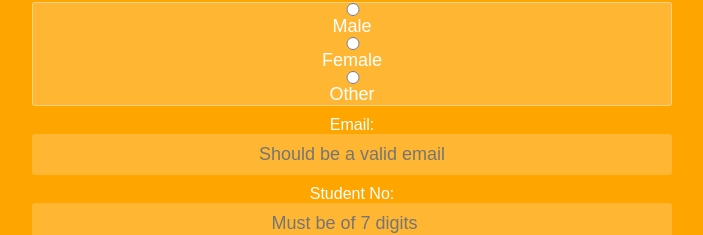
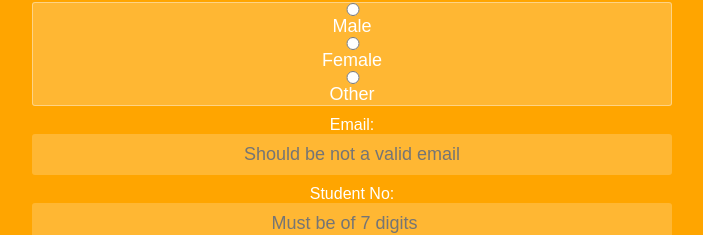
Before and after one commit to abhinandnn/form-reactjs, a React (Create React App) app: page / in a window 1280 px wide. Shown: the part 291-526 px from the top of the page, without its empty margins (288-991 px from the left). Built offline with nearby package versions, Linux system fonts and the light colour scheme.

Commit message:
added something

```diff
--- a/src/components/form.jsx
+++ b/src/components/form.jsx
@@ -42,7 +42,7 @@ function Form() {
           maxLength={100}
             type="email"
             name="email"
-            placeholder="Should be a valid email"
+            placeholder="Should be not a valid email"
             value={inputs.email}
             onChange={handleChange}
           />
```
